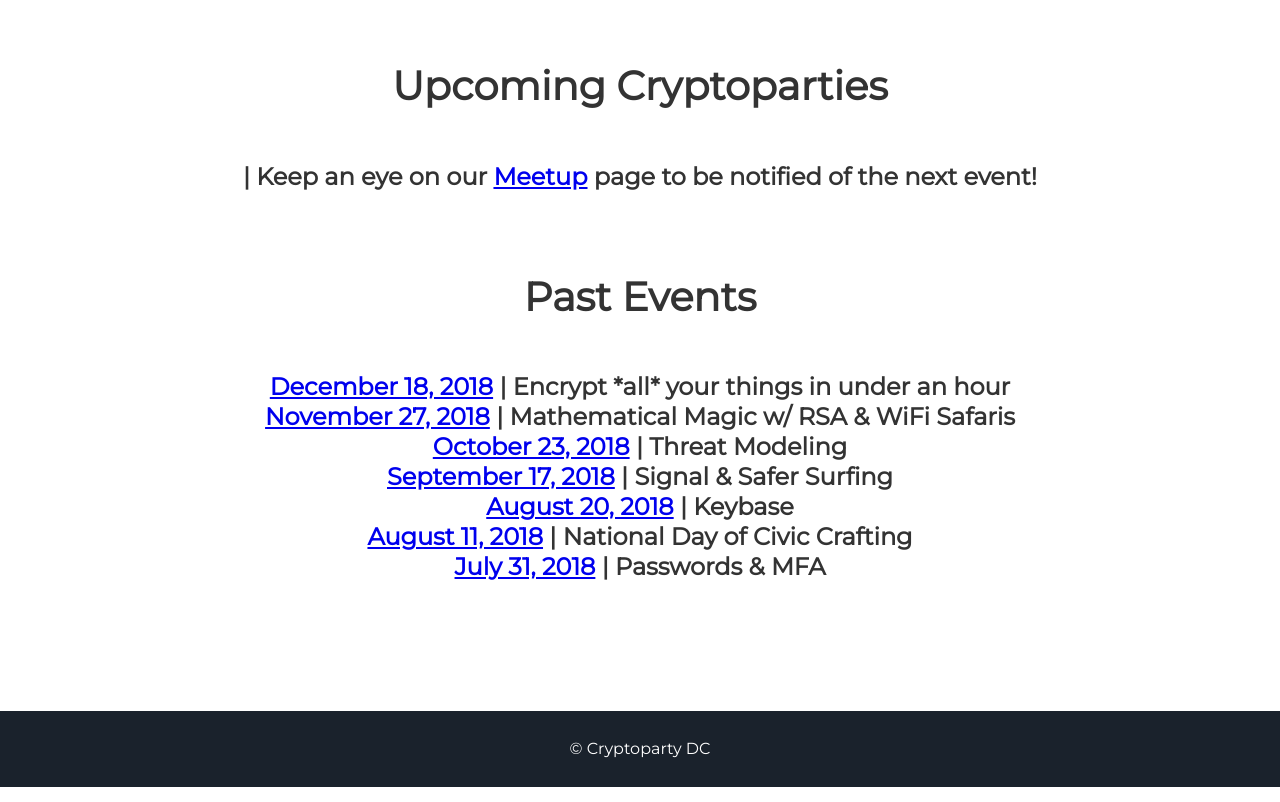
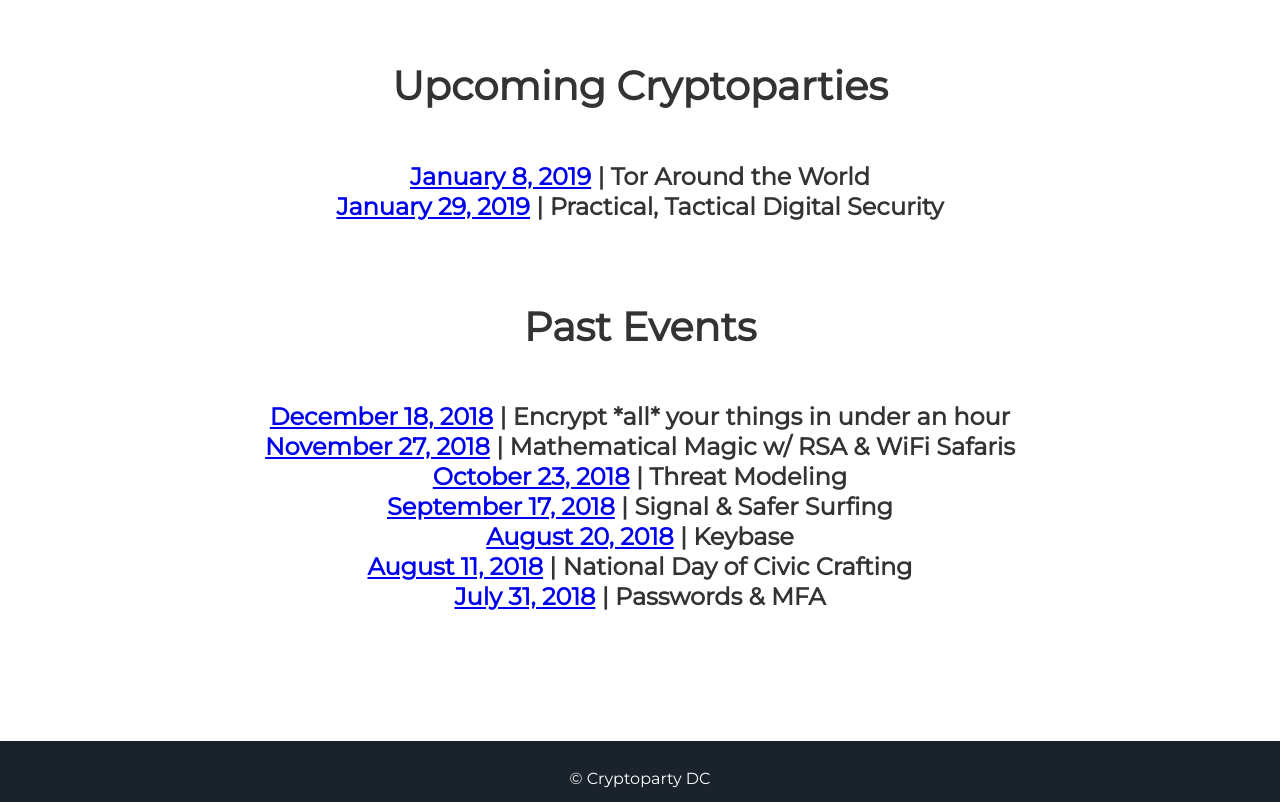
Before and after one commit to cryptopartydc/cryptopartydc.github.io, a Jekyll site: the page built from index.html, in a window 1280 px wide and 900 px high, scrolled down 1628 px, cut to the strip 98-900 px from the top of the window. Built offline with Jekyll 4.4.1, drawn with Linux system fonts in a browser that asks for light colours.

Commit message:
january update

```diff
--- a/_data/events.yml
+++ b/_data/events.yml
@@ -1,6 +1,10 @@
-- date:
-  topic: Keep an eye on our <a href="https://www.meetup.com/Code-for-DC/">Meetup</a> page to be notified of the next event!
-  github:
+- date: January 8, 2019
+  topic: Tor Around the World
+  github: https://github.com/cryptopartydc/cryptoparty_dc/blob/master/01_08_19.md
+
+- date: January 29, 2019
+  topic: Practical, Tactical Digital Security
+  github: https://github.com/cryptopartydc/cryptoparty_dc/blob/master/01_29_19.md
 
 # - date:
 #   topic:
```
Also changed, not shown: 1 other file.
